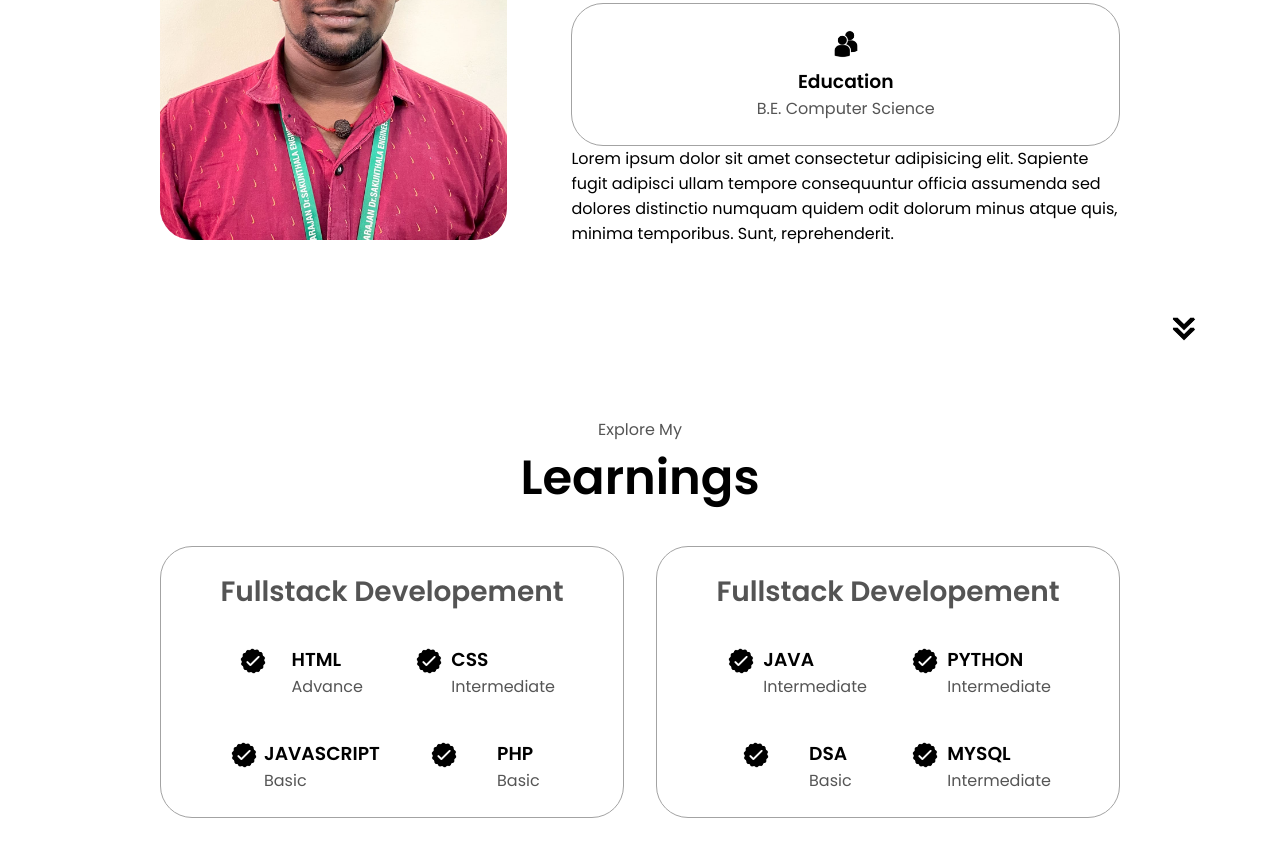
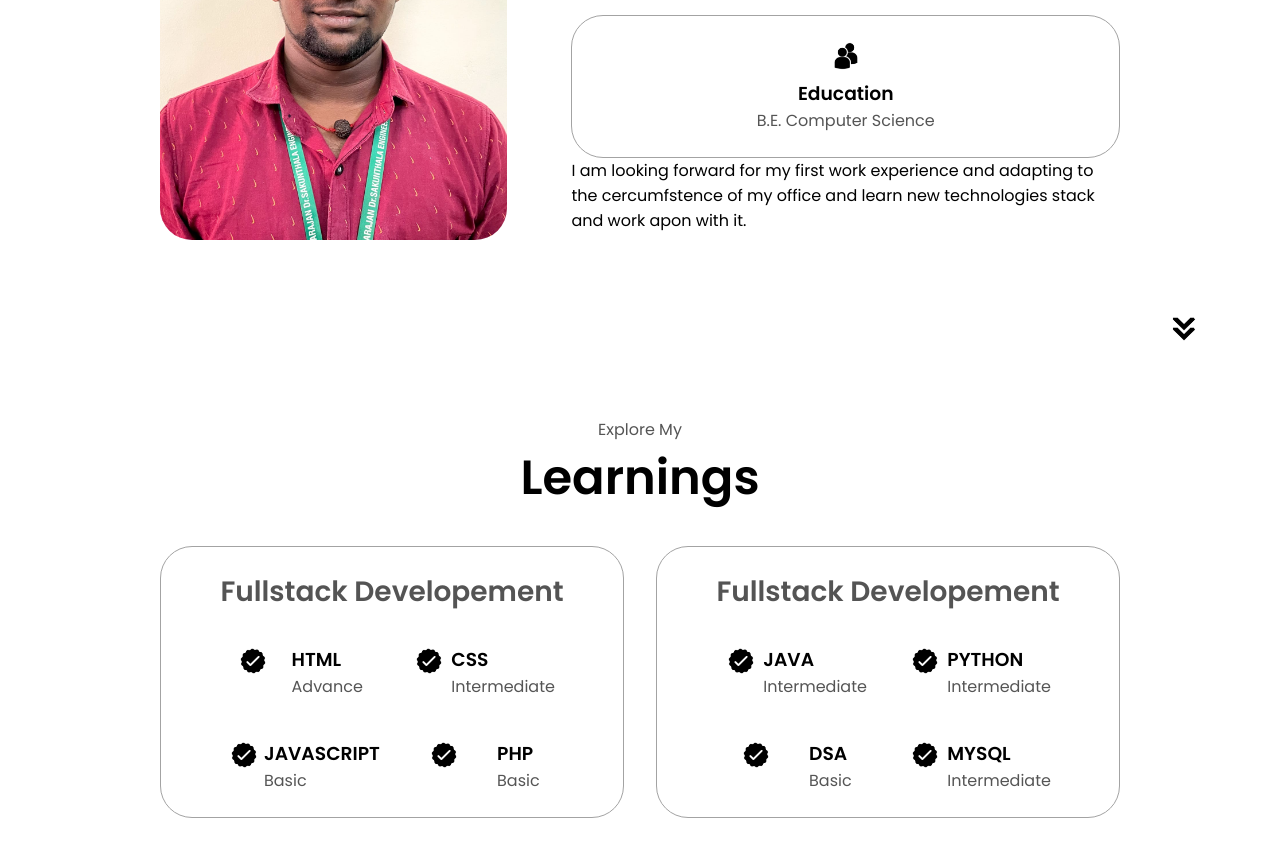
Before and after one commit to Subasu/html-css-js-portfolio, a plain HTML site: page index.html in a window 1280 px wide. Shown: the part 1279-2135 px from the top of the page. Drawn offline with Linux system fonts and the light colour scheme.

Commit message:
update about me

```diff
--- a/index.html
+++ b/index.html
@@ -76,7 +76,7 @@
                     </div>
                 </div>
                 <div class="text-container">
-                    Lorem ipsum dolor sit amet consectetur adipisicing elit. Sapiente fugit adipisci ullam tempore consequuntur officia assumenda sed dolores distinctio numquam quidem odit dolorum minus atque quis, minima temporibus. Sunt, reprehenderit.
+                    I am looking forward for my first work experience and adapting to the cercumfstence of my office and learn new technologies stack and work apon with it.
                 </div>
             </div>
         </div>
```
